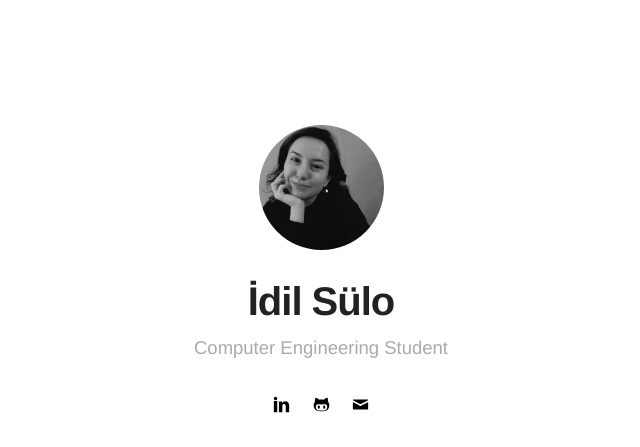
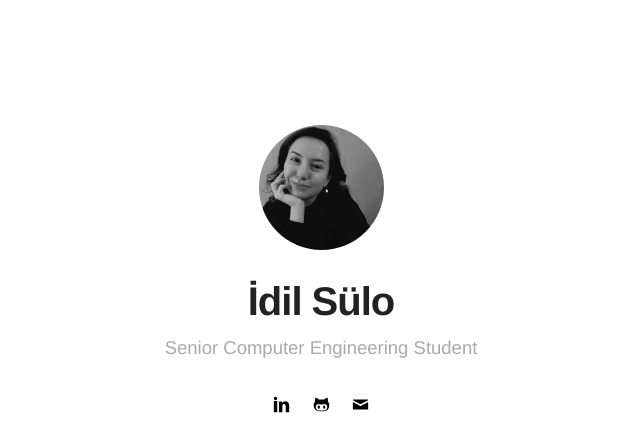
Before and after one commit to idilsulo/idilsulo.github.io, a Jekyll site: the page built from index.html, in a window 1280 px wide. Shown: the top 447 px of the page, without its empty margins (319-959 px from the left). Built offline with Jekyll 4.4.1, drawn with Linux system fonts in a browser that asks for light colours.

Commit message:
Update _config.yml

```diff
--- a/_config.yml
+++ b/_config.yml
@@ -1,5 +1,5 @@
 name: İdil Sülo
-bio: 'Computer Engineering Student'
+bio: 'Senior Computer Engineering Student'
 description: Idil's website
 external-image: true
 picture: 'https://raw.githubusercontent.com/idilsulo/idilsulo.github.io/master/img/photo.png'
```
